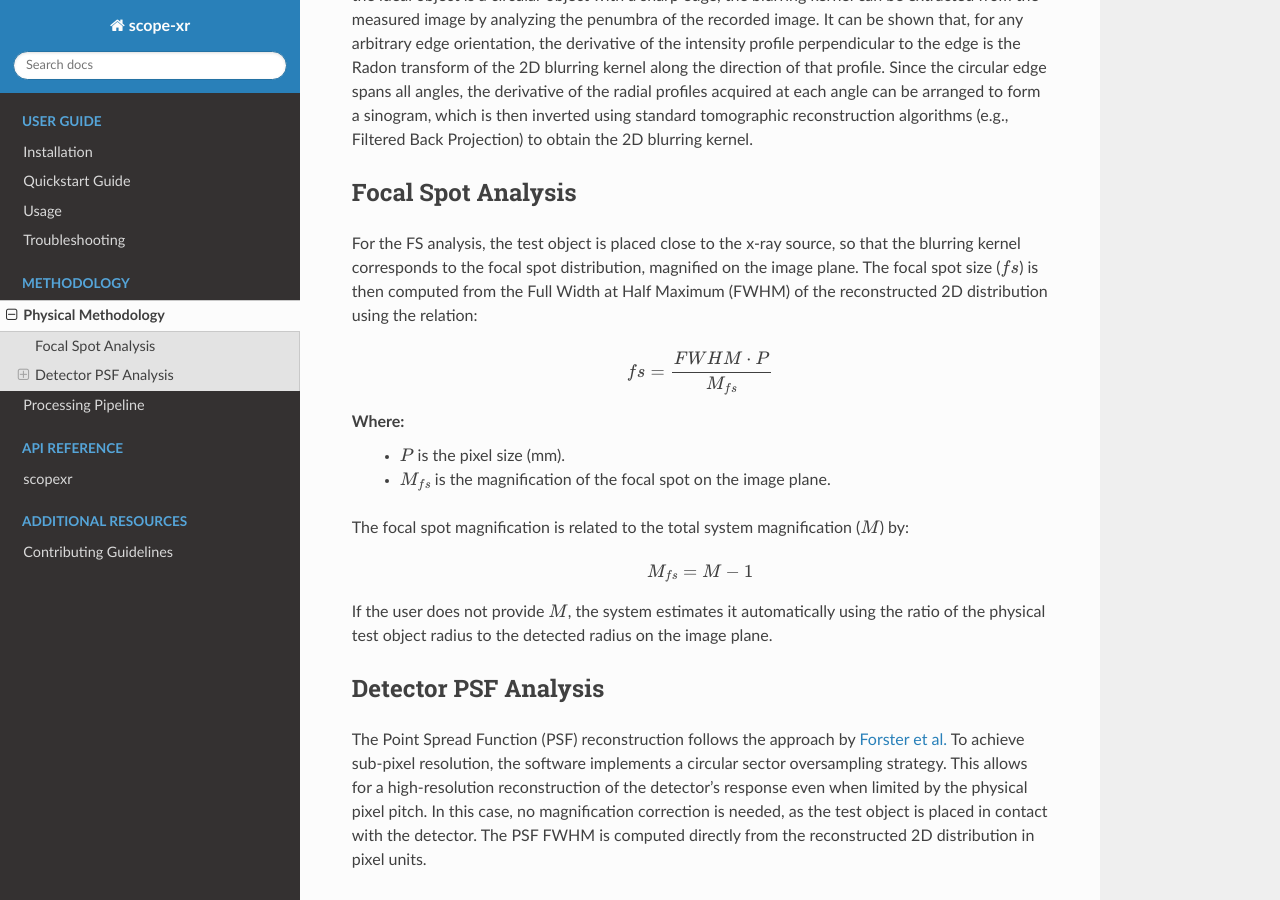
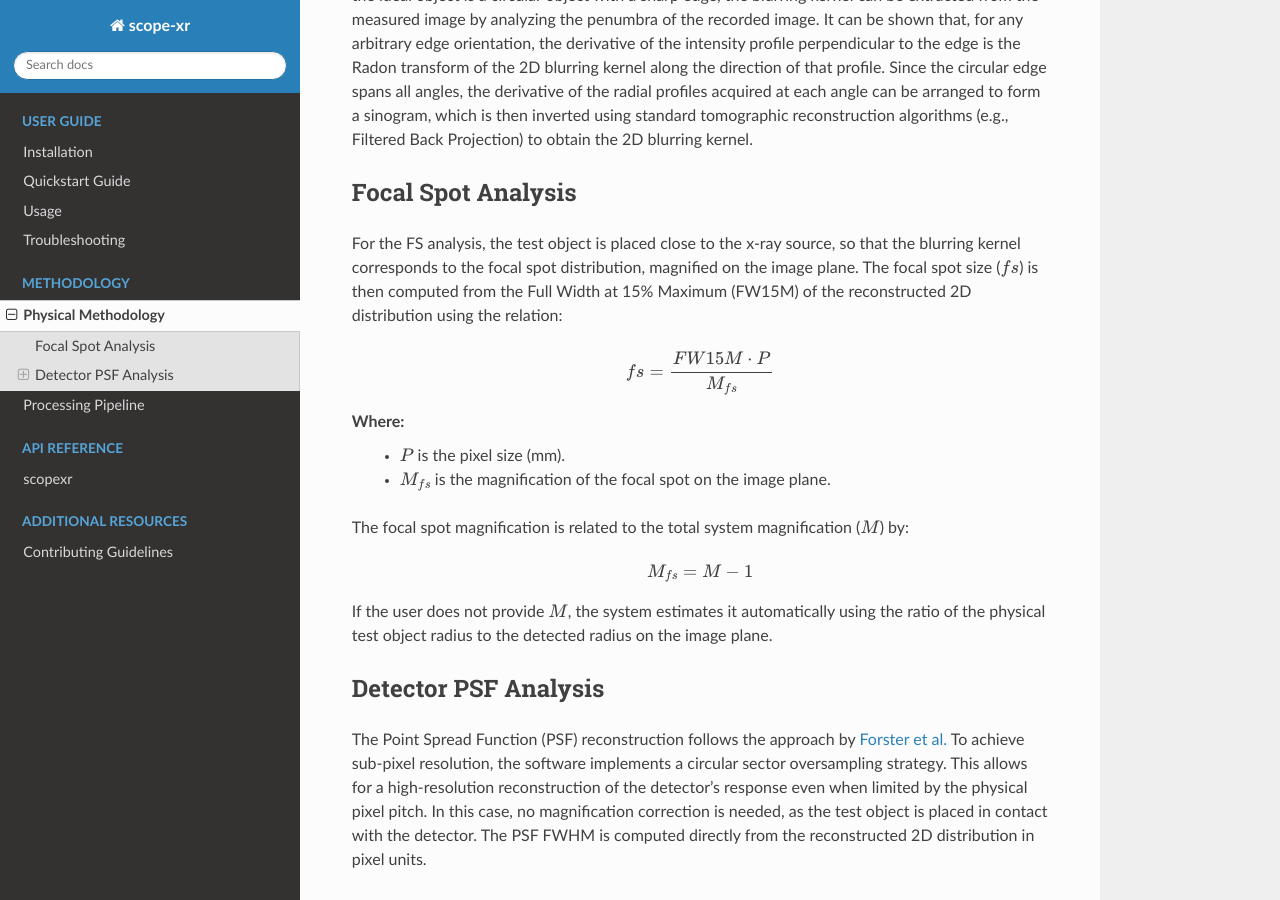
Before and after one commit to jacopoaltieri/scope-xr, a Sphinx documentation site: the page built from docs/source/theory.rst, in a window 1280 px wide and 900 px high, scrolled down 368 px. Built offline with Sphinx 7.4.7 and the Read the Docs theme 3.1.0, drawn with Linux system fonts in a browser that asks for light colours.

Commit message:
fixed typo in documentation

```diff
--- a/docs/source/theory.rst
+++ b/docs/source/theory.rst
@@ -9,11 +9,11 @@ It can be shown that, for any arbitrary edge orientation, the derivative of the
 Focal Spot Analysis
 -------------------
 
-For the FS analysis, the test object is placed close to the x-ray source, so that the blurring kernel corresponds to the focal spot distribution, magnified on the image plane. The focal spot size (:math:`fs`) is then computed from the Full Width at Half Maximum (FWHM) of the reconstructed 2D distribution using the relation:
+For the FS analysis, the test object is placed close to the x-ray source, so that the blurring kernel corresponds to the focal spot distribution, magnified on the image plane. The focal spot size (:math:`fs`) is then computed from the Full Width at 15% Maximum (FW15M) of the reconstructed 2D distribution using the relation:
 
 .. math::
 
-   fs = \frac{FWHM \cdot P}{M_{fs}}
+   fs = \frac{FW15M \cdot P}{M_{fs}}
 
 Where:
    * :math:`P` is the pixel size (mm).
```
